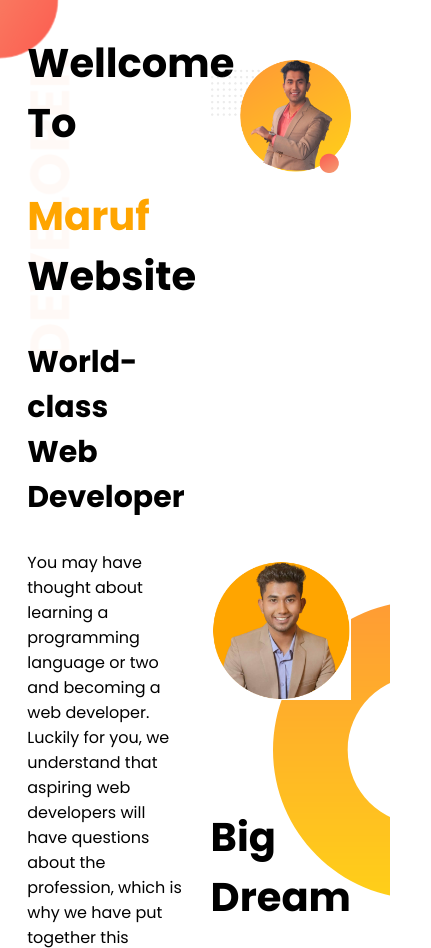
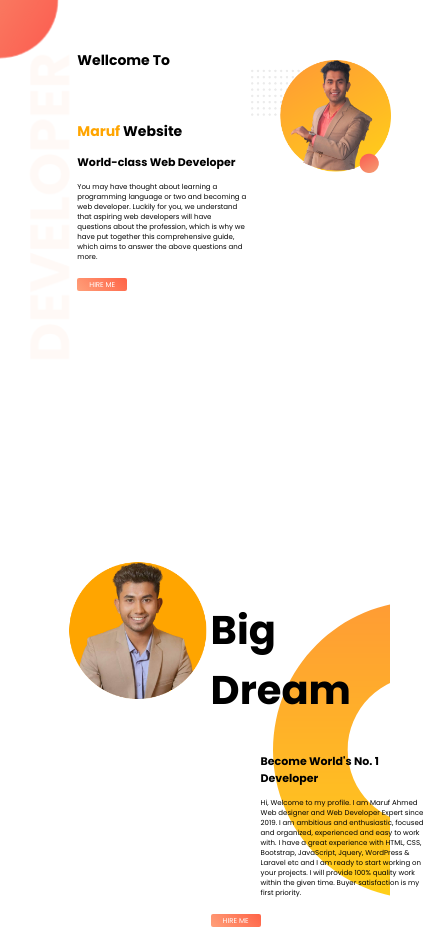
Before and after one commit to marufhero420/Web-portfolio, a plain HTML site: page index.html in a window 390 px wide. Shown: the top 948 px of the page, 431 px wide, since content can reach past the window. Drawn offline with Linux system fonts and the light colour scheme.

Commit message:
exting new site

```diff
--- a/index.html
+++ b/index.html
@@ -6,6 +6,7 @@
     <title>Maruf Ahmed</title>
     <link href="https://fonts.googleapis.com/css2?family=Poppins:ital,wght@0,400;0,700;1,100&display=swap" rel="stylesheet">
     <link rel="stylesheet" href="style.css">
+    <link rel="stylesheet" href="responsive.css">
 </head>
 <body>
    <section class="top-banner">
@@ -14,7 +15,7 @@
     <h1><span class="name-highlight">Maruf</span> Website</h1>
     <h3>World-class Web Developer</h3>
     <p>You may have thought about learning a programming language or two and becoming a web developer. Luckily for you, we understand that aspiring web developers will have questions about the profession, which is why we have put together this comprehensive guide, which aims to answer the above questions and more.</p>
-    <a class="link-button" target="-blank" href="https://www.linkedin.com/in/maruf-ahmed-8a54b5204/">HIRE ME</a>
+    <a class="link-button btn" target="-blank" href="https://www.linkedin.com/in/maruf-ahmed-8a54b5204/">HIRE ME</a>
     </div>
     <div class="half-width">
         <img src="images/profile1.png" alt="">
@@ -40,7 +41,7 @@
          </div>
    </div>
    <div class="footer">
-    <b>&copy; <b>All Right Reserved by Maruf Ahmed 2021</b></p>
+    <b>&copy; <b>All Right Reserved by Maruf Ahmed 2021 </b></p>
 </div>
 </body>
 </html>
--- /dev/null
+++ b/responsive.css
@@ -0,0 +1,147 @@
+@media(max-width: 1440px){
+    .top-banner{
+        width: 100%;
+    }
+}
+@media(max-width: 1100px){
+
+    .half-width h1{
+         font-size: 30px;
+         width: 300px;
+    }
+    .half-width h3{
+        font-size: 25px;
+   }
+    .half-width p{
+        font-size: 12px;
+    }
+    .link-button{
+    padding: 4px 20px;
+    border-radius: 4px;
+    font-weight: 600;
+    font-size: 12px
+    }
+}
+
+@media(max-width: 920px){
+
+    .half-width h1{
+        margin-top: 50px;
+         font-size: 20px;
+         width: 300px;
+         margin-left: 80px;
+    }
+    .half-width h3{
+        font-size: 16px;
+        width: 300px;
+        margin-left: 80px;
+   }
+    .half-width p{
+        font-size: 10px;
+        width: 300px;
+        margin-left: 80px;
+    }
+    .link-button{
+    padding: 3px 16px;
+    border-radius: 3px;
+    font-weight: 400;
+    font-size: 10px
+    }
+    a.btn{
+        margin-left: 80px;
+
+    }
+    .half-width img{
+        width: 80%;
+        margin-left: 70px;
+
+    }
+
+}
+@media(max-width: 720px){
+    .half-width img{
+        width: 90%;
+        margin-bottom: 30px;
+
+    }
+}
+
+@media(max-width: 620px){
+
+    .half-width h1{
+         font-size: 16px;
+         width: 200px;
+         margin-left: 50px;
+    }
+    .half-width h3{
+        font-size: 12px;
+        width: 200px;
+        margin-left: 50px;
+   }
+    .half-width p{
+        font-size: 8px;
+        width: 200px;
+        margin-left: 50px;
+    }
+    .link-button{
+    padding: 2px 12px;
+    border-radius: 2px;
+    font-weight: 200;
+    font-size: 8px
+    }
+    a.btn{
+        margin-left: 50px;
+
+    }
+    .half-width img{
+        width: 90%;
+        margin-left: 40px;
+
+    }
+
+}
+
+@media(max-width: 520px){
+
+
+    .half-width img{
+        width: 90%;
+        margin-left: 40px;
+
+    }
+
+}
+
+@media(max-width: 420px){
+
+    .half-width h1{
+         font-size: 14px;
+         width: 170px;
+         margin-left: 50px;
+    }
+    .half-width h3{
+        font-size: 11px;
+        width: 170px;
+        margin-left: 50px;
+   }
+    .half-width p{
+        font-size: 7px;
+        width: 170px;
+        margin-left: 50px;
+    }
+    .link-button{
+    padding: 2px 12px;
+    border-radius: 2px;
+    font-weight: 150;
+    font-size: 7px
+    }
+    a.btn{
+        margin-left: 50px;
+
+    }
+    .half-width img{
+        width: 90%;
+
+    }
+
+}
--- a/style.css
+++ b/style.css
@@ -19,11 +19,7 @@ h1{
     margin-left: 5%;
     padding-left: 2%;
 }
-.half-width img{
-    width: 90%;
 
-
-}
 .half-width img{
     width: 90%;
     margin-top: 60px;
```
